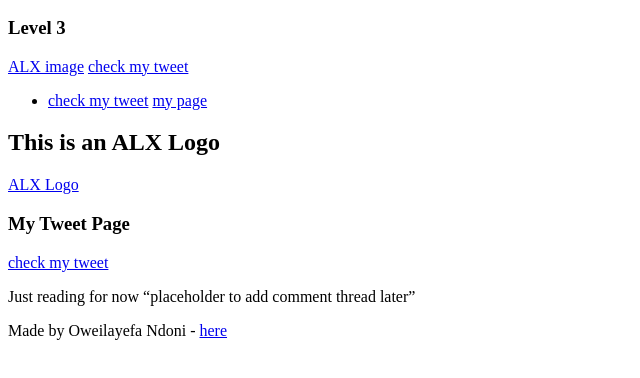
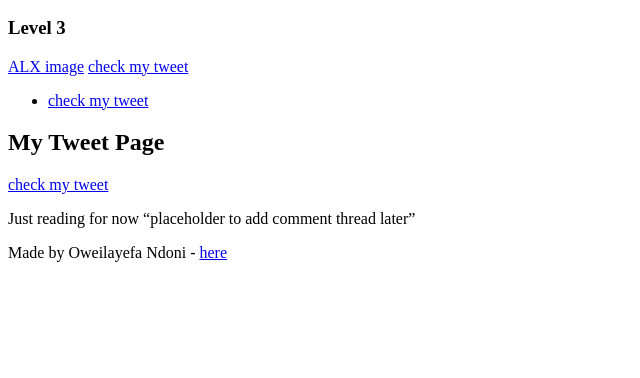
Before and after one commit to Oweis-Nd/My_First_Portfolio, a plain HTML site: page html_basic/index.html in a window 1280 px wide. Shown: the part 110-488 px from the top of the page, without its empty margins (0-640 px from the left). Drawn offline with Linux system fonts and the light colour scheme.

Commit message:
Modified

```diff
--- a/html_basic/index.html
+++ b/html_basic/index.html
@@ -18,15 +18,12 @@
             <ul>
                 <li>
                     <a href="tweets.html">check my tweet</a>
-                    <a href="index.html">my page</a>
                 </li>
             </ul>
         </header>
         <main>
             <article>
-                <h2>This is an ALX Logo</h2>
-               <a href="https://i.ibb.co/gTDZZT8/ALX-Logo-07.png">ALX Logo</a>
-               <h3>My Tweet Page</h3>
+               <h2>My Tweet Page</h2>
                 <a href="tweets.html">check my tweet</a>
             </article>
             <aside>
```
Also changed, not shown: html_basic/tweets.html (+3 -4 lines).
